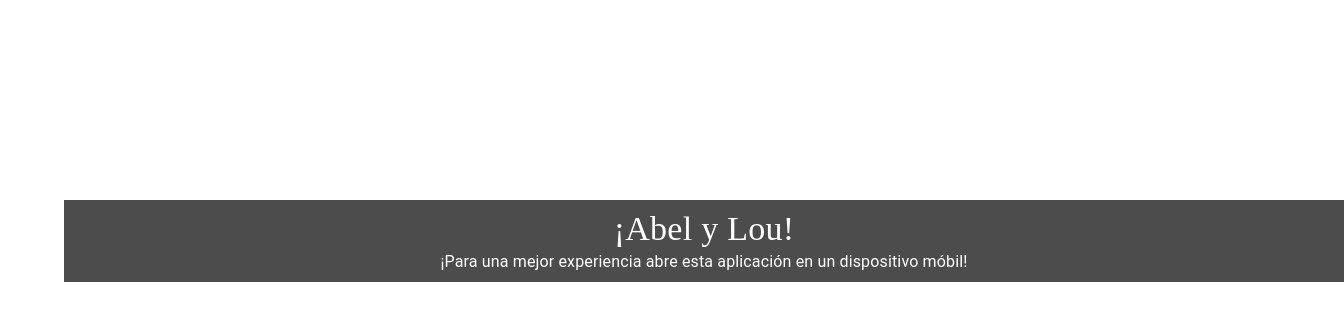
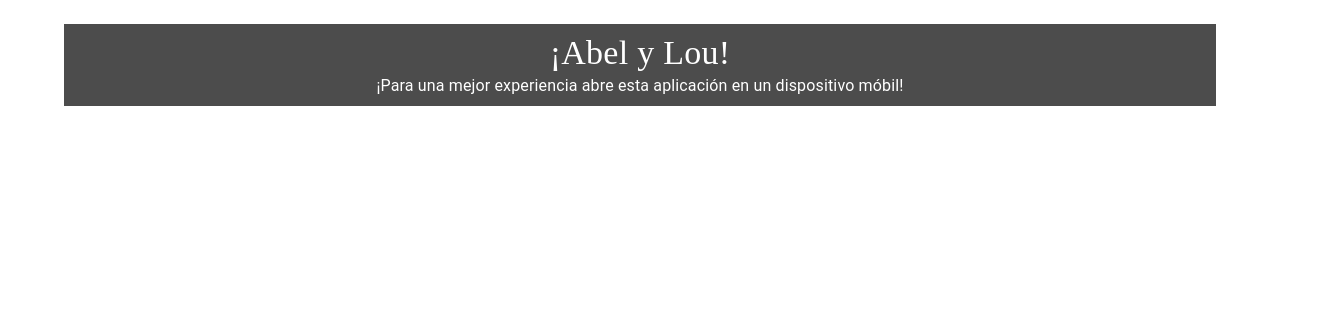
Before and after one commit to LeoDm123/AyL---Front, a React (Vite) app: page /#/ in a window 1280 px wide. Shown: the top 320 px of the page, 1344 px wide, since content can reach past the window. Built offline with nearby package versions, Linux system fonts and the light colour scheme; a web font is replaced by a local one.

Commit message:
cambios estéticos

```diff
--- a/src/pages/Warning.tsx
+++ b/src/pages/Warning.tsx
@@ -7,13 +7,11 @@ const Warning = () => {
       <Grid sx={{ padding: 0, margin: 0 }}>
         <Grid
           sx={{
-            position: "absolute",
-            top: "25%",
             width: "100%",
             backgroundColor: "rgba(0, 0, 0, 0.7)",
             color: "white",
             padding: 1,
-            margin: 0,
+            marginTop: 3,
           }}
         >
           <Typography
```
